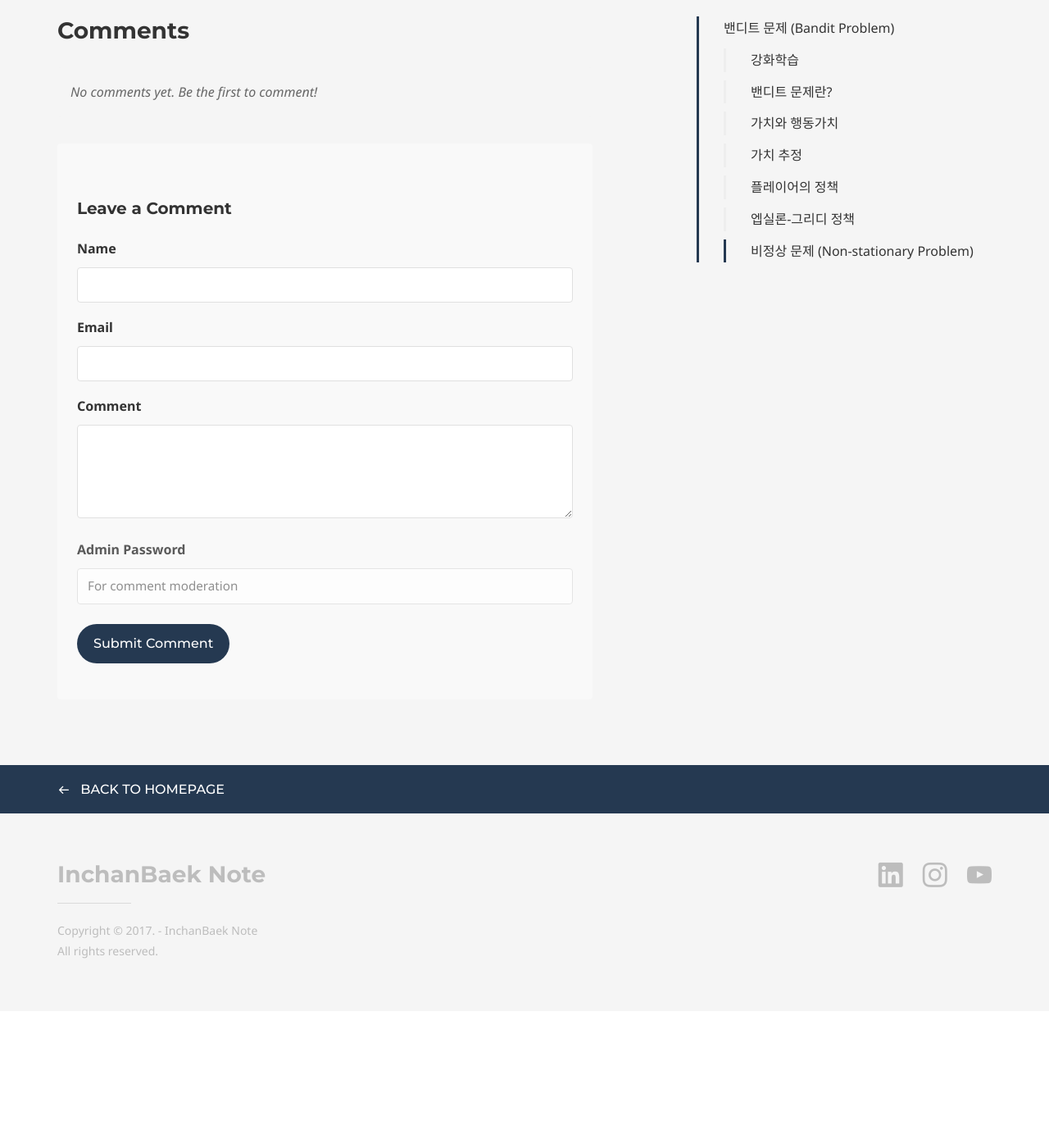
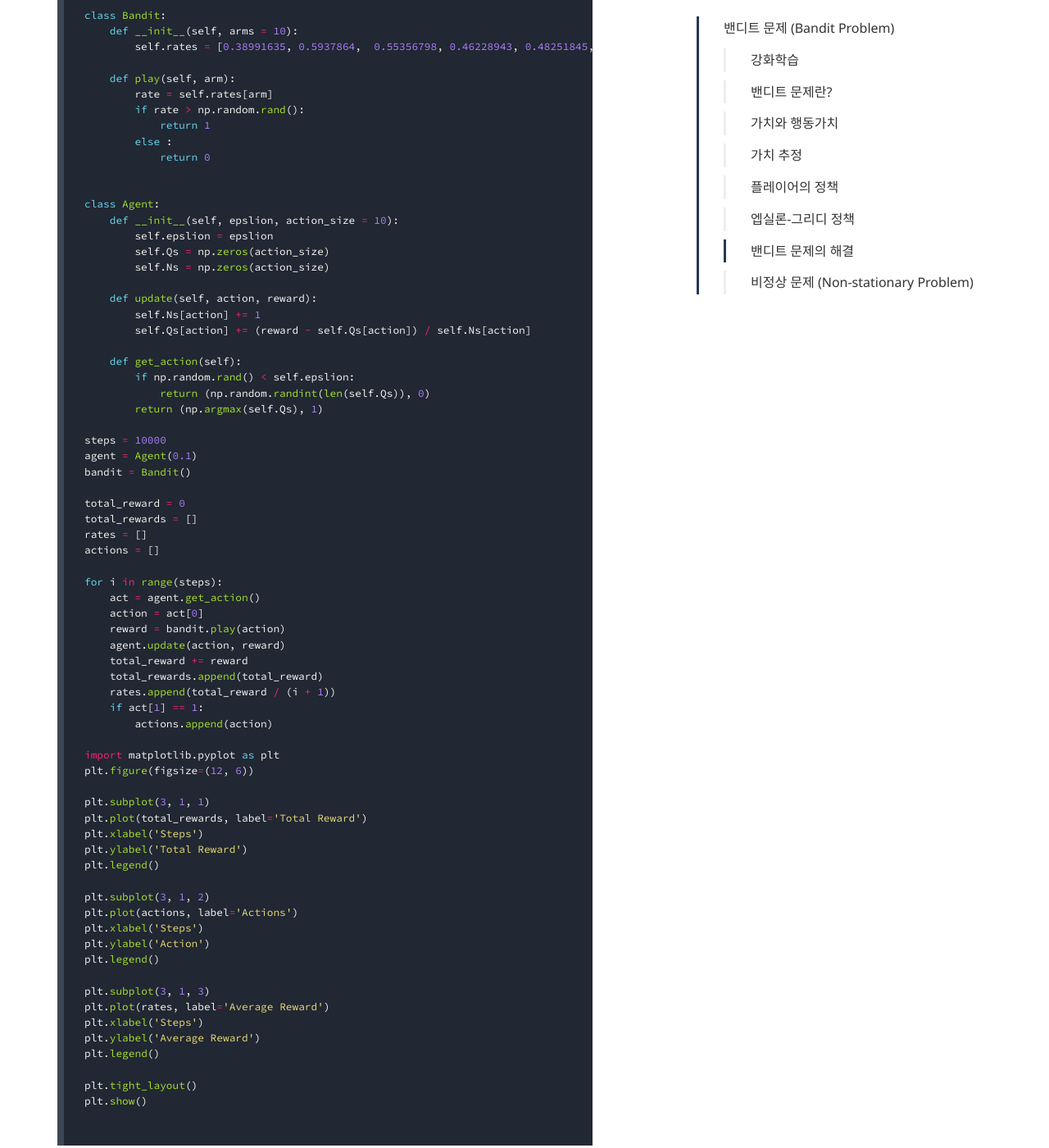
Before and after one commit to bic98/bic98.github.io, a Jekyll site: the page built from reinforce.md, in a window 1280 px wide and 1400 px high, scrolled down 4138 px. Shown: the whole window at 82% size. Built offline with Jekyll 4.4.1, drawn with Linux system fonts in a browser that asks for light colours; some web fonts are replaced; formulas are drawn with MathJax 3; before the commit the page ends 5377 px from its top, so only the background shows below that; some of the changed text lies outside the part shown.

Commit message:
bandit implementation

````diff
--- a/reinforce.md
+++ b/reinforce.md
@@ -170,5 +170,107 @@ $$
 탐험과 활용의 균형을 맞추기 위한 방법의 알고리즘 중 하나이다.
 예를 들어, $$\epsilon$$ = 0.1로 설정하면 10%의 확률로 무작위 행동을 선택하고, 90%의 확률로 가장 좋은 행동을 선택한다.
 
+### 밴디트 문제의 해결
+
+- **행동가치 추정** : 행동가치를 추정하고, 가장 좋은 행동을 선택한다.
+- **정책** : 엡실론-그리디 정책을 사용하여 탐험과 활용의 균형을 맞춘다.
+
+그럼 위의 내용을 코드로 구현해보자.
+
+```python
+
+import numpy as np
+
+class Bandit:
+    def __init__(self, arms = 10):
+        self.rates = [0.38991635, 0.5937864,  0.55356798, 0.46228943, 0.48251845, 0.47595196, 0.53560295, 0.43374032, 0.55913105, 0.57484477]
+
+    def play(self, arm):
+        rate = self.rates[arm]
+        if rate > np.random.rand():
+            return 1
+        else :
+            return 0
+
+
+class Agent:
+    def __init__(self, epslion, action_size = 10):
+        self.epslion = epslion
+        self.Qs = np.zeros(action_size)
+        self.Ns = np.zeros(action_size)
+
+    def update(self, action, reward):
+        self.Ns[action] += 1
+        self.Qs[action] += (reward - self.Qs[action]) / self.Ns[action]
+
+    def get_action(self):
+        if np.random.rand() < self.epslion:
+            return (np.random.randint(len(self.Qs)), 0)
+        return (np.argmax(self.Qs), 1)
+
+steps = 10000
+agent = Agent(0.1)
+bandit = Bandit()
+
+total_reward = 0
+total_rewards = []
+rates = []
+actions = []
+
+for i in range(steps):
+    act = agent.get_action()
+    action = act[0]
+    reward = bandit.play(action)
+    agent.update(action, reward)
+    total_reward += reward
+    total_rewards.append(total_reward)
+    rates.append(total_reward / (i + 1))
+    if act[1] == 1:
+        actions.append(action)
+
+import matplotlib.pyplot as plt
+plt.figure(figsize=(12, 6))
+
+plt.subplot(3, 1, 1)
+plt.plot(total_rewards, label='Total Reward')
+plt.xlabel('Steps')
+plt.ylabel('Total Reward')
+plt.legend()
+
+plt.subplot(3, 1, 2)
+plt.plot(actions, label='Actions')
+plt.xlabel('Steps')
+plt.ylabel('Action')
+plt.legend()
+
+plt.subplot(3, 1, 3)
+plt.plot(rates, label='Average Reward')
+plt.xlabel('Steps')
+plt.ylabel('Average Reward')
+plt.legend()
+
+plt.tight_layout()
+plt.show()
+
+```
+
+<div align="center">
+  <img src="/images/bandit.png" alt="bandit" width="100%">
+</div>
+
+약 10000번의 플레이를 하면 인덱스 1번의 슬롯머신을 액션으로 선택하는 것이 최선임을 아직을 알지 못한다.
+더 많은 스텝을 주어보자.
+
+<div align="center">
+  <img src="/images/bandit2.png" alt="bandit" width="100%">
+</div>
+
+약 30000번의 플레이를 하면 인덱스 1번의 슬롯머신을 액션으로 선택하는 것이 최선임을 알게 된다.
+약 2%의 확률 차이를 인지하기 위해 20000번의 플레이가 더 필요했다.
+
 
 ### 비정상 문제 (Non-stationary Problem)
+
+지금까지 다룬 밴디트 문제를 정상문제에 속한다. 정상문제란 보상의 확률 분포가 변하지 않는 문제이다. 위의 코드를 보면 rates라는 변수에 확률이 고정되어 있다.
+
+하지만 실제로는 보상의 확률 분포가 변하는 경우가 많다. 이런 경우를 비정상 문제라고 한다. 이런 경우에는 어떻게 해야할까?
````
Also changed, not shown: images/bandit.png (added), images/bandit2.png (added), 3 other files.
